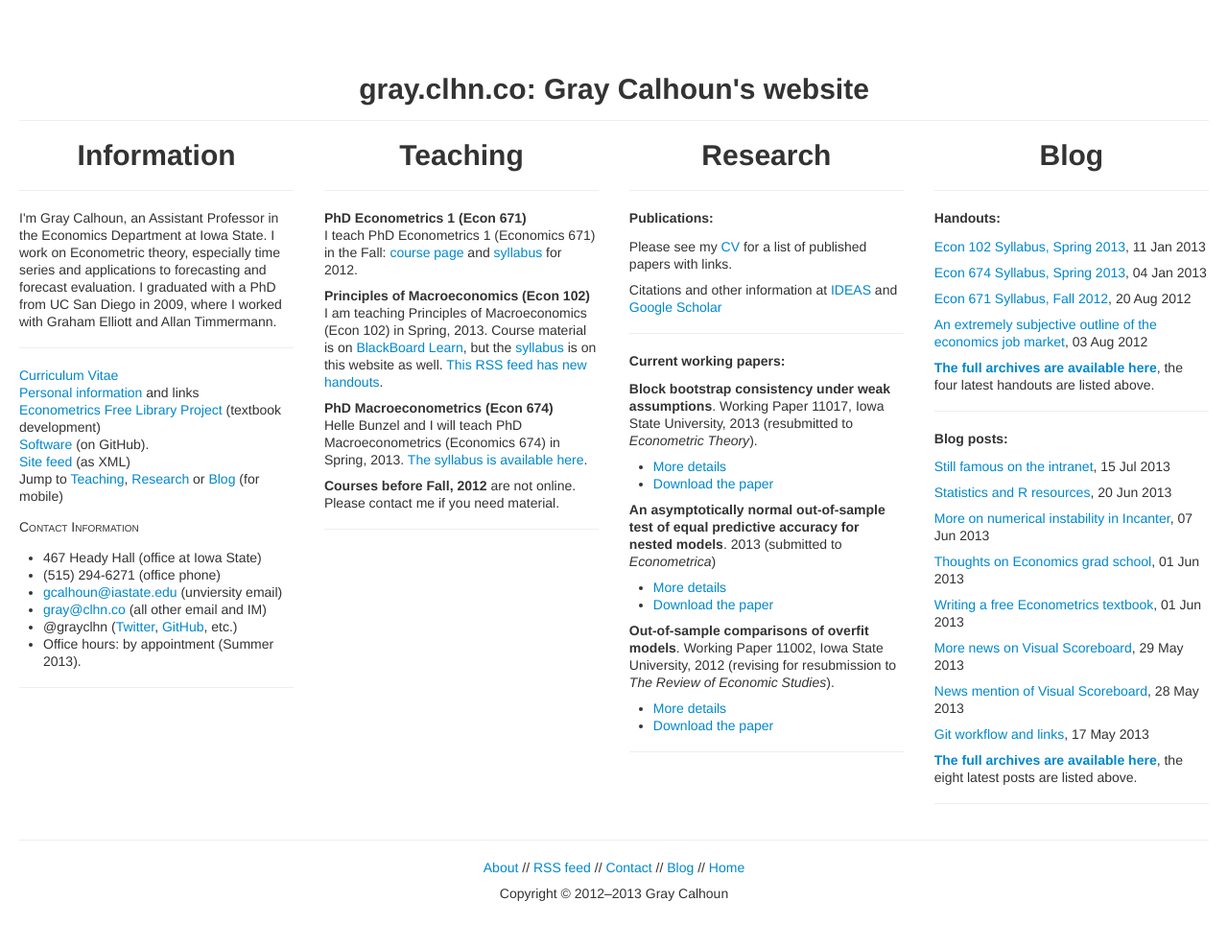
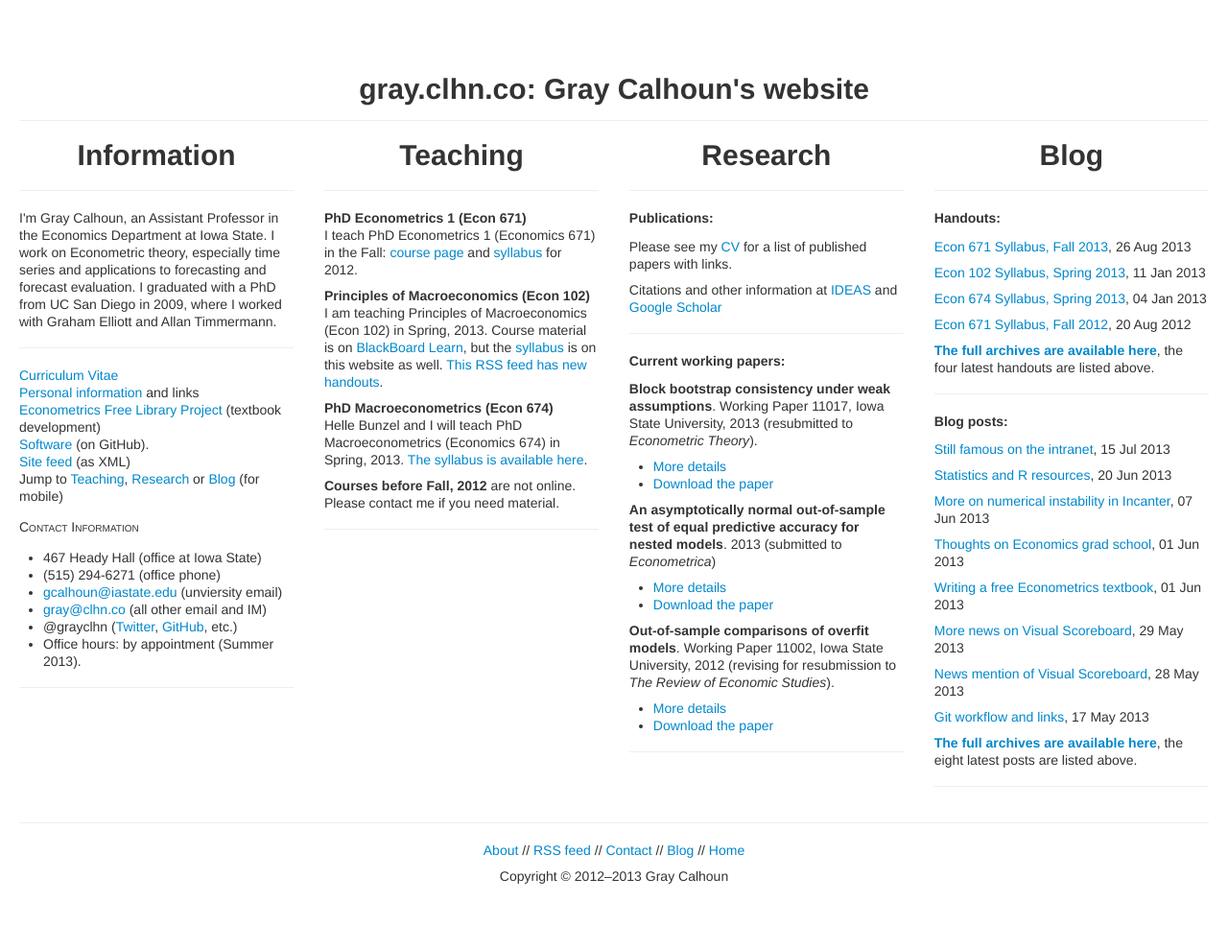
Before and after one commit to mmkuang/grayclhn.github.io, a Jekyll site: the page built from index.html, in a window 1280 px wide. Shown: the whole page at 96% size. Built offline with Jekyll 4.4.1, drawn with Linux system fonts in a browser that asks for light colours; Markdown is read by kramdown in place of the engine named in the settings; some of the changed lines change nothing that is shown.

Commit message:
Update 671 syllabus for Fall 2013
Pretty large rewrite of the syllabus, with lots of papers added
and a much more specific lecture-by-lecture breakdown of the
material.

```diff
--- a/_config.yml
+++ b/_config.yml
@@ -1 +1,2 @@
 permalink: /:categories/:year/:month/:day/:title
+markdown: rdiscount
--- /dev/null
+++ b/blog/_posts/2013-08-26-syllabus-671.md
@@ -0,0 +1,357 @@
+---
+layout: handout
+title: Econ 671 Syllabus, Fall 2013
+subtitle: Econometrics I
+nocc: true
+permalink: /671/2013/syllabus
+author: Gray Calhoun
+tags:
+  - handout
+---
+
+This class has three goals. You are going to study and learn some
+fundamental techniques in econometrics and statistics so that you can
+use them in your future research. You are also going to learn some of
+the basic theoretical concepts in econometrics so that you can
+understand new techniques when you encounter them in future classes
+and later in your career. Finally, you're going to learn how to use a
+computer to do statistical and econometric analysis.
+
+Contact information
+-------------------
+
+If you have questions about the course material, the best times to
+address them are in the scheduled lectures or during office hours. We
+can probably resolve questions or concerns about the course
+administration over email, but if you have urgent questions please
+call me or stop by my office.
+
+* Instructor:
+    * Gray Calhoun
+    * <{% include univ_email %}>
+    * {% include univ_office %}
+    * {% include univ_phone %}
+    * Office hours after lecture (11 to ~12 Tuesdays and Thursdays)
+      and by appointment
+* TA:
+    * Shufen Chen
+    * <sfchen@iastate.edu>
+    * 80C Heady Hall
+    * Office hours TBD.
+
+The course homepage is <http://{% include main_web %}/671>. I'll post
+course material there, including a copy of this syllabus.
+
+Scheduling and grading
+----------------------
+
+The class will meet twice a week for almost two hours. The next table
+lists the most important times and dates. If you have any conflicts
+please let me know as soon as possible.
+
+* Lectures: Tuesdays and Thursdays, 9:00 to 10:50 in Heady 294
+* Review sessions: Fridays, 9:00 to 11:00 in Heady 274
+* Homework: due every Thursday at 4:50
+* Final exam: due on the last day of finals week
+
+Your final grade will be based on homework and a take-home final exam;
+each counts for 50% of your grade.
+
+* You are allowed to work on the homework assignments in groups, but
+  you must write up your own version of the answers. Specifically,
+  you should not turn in an answer that is word-for-word identical to
+  a classmate's. Even if the argument is essentially the same, you
+  should write your own explanation of the answer. This is true for
+  computer code as well.
+
+* You are not allowed to discuss the final exam with other students at
+  all; it must be entirely your own work.
+
+The weekly review session will be used primarily for discussion of the
+homework and practice questions, but will also be used to present new
+material that supplements the regular lecture.
+
+Software
+--------
+
+You need to learn how to program a computer to do statistical and
+econometric analysis. We're going to use the programming language R
+in this class—it is a specialized programming language that is
+designed for sophisticated data analysis. It has three advantages
+over other statistical packages: it is very extensible, so designing
+and using new estimators is easy; the graphics it produces are
+excellent; and it is free (other packages have their own advantages as
+well, obviously). Also, I use R in my own research so my advice on
+programming is more likely to be useful than if we were to use another
+language. You can download the latest version of R from the website
+<http://www.r-project.org>. There are free manuals at the same
+website.
+
+Reading
+-------
+
+The required textbooks are [Gal97][], [CB02][], [Gre12][], and
+[KZ08][]. [Gal97][] is an excellent overview of probability and
+asymptotic theory. [CB02][] gives a good explanation of basic
+statistics. [Gre12][] will be a useful reference later in your career
+and covers many econometric estimators. [KZ08][] is relatively cheap
+and is also available online through the library (we have an
+institutional subscription to SpringerLink, which is the publisher's
+website for e-books). You may want to save pdf versions of its
+chapters to your computer instead of purchasing the book from the
+bookstore. You should also download and install the R package that
+accompanies this book, called the *AER* package.
+
+### Required texts
+
+[CB02]: #R1
+[Gal97]: #R1
+[Gre12]: #R1
+[KZ08]: #R1
+
+<a name="R1"> </a>
+
+* George Casella and Roger L. Berger. *Statistical
+  Inference*. Duxbury, 2nd edition, 2002.
+
+* A. Ronald Gallant. *An Introduction to Econometric
+  Theory*. Princeton University Press, 1997.
+
+* William H. Greene. *Econometric Analysis*. Prentice Hall, 7th
+  edition, 2012.
+
+* Christian Kleiber and Achim Zeileis. *Applied Econometrics with
+  R*. Springer, 2008.
+
+### Recommended Reading
+
+Freedman (2009) covers the intuition behind regression, is less
+technically demanding than the textbooks, and is exceptionally well
+written and insightful. Miller (2005) explains how to write up and
+present empirical research. Miller has written another book (2004,
+*The Chicago Guide to Writing about Numbers*) but all of its material
+is contained in Miller (2005). Tufte (1990, 2001) discusses effective
+statistical graphics and maps for displaying data. Polya (1945)
+discusses mathematical problem solving.
+
+* David A. Freedman. *Statistical Models: Theory and
+  practice*. Cambridge University Press, revised edition, 2009.
+
+* Jane E. Miller. *The Chicago Guide to Writing about Multivariate
+  Analysis*. University of Chicago Press, 2005.
+
+* George Polya. *How to Solve It*. Princeton University Press, 1945.
+
+* Edward R. Tufte. *Envisioning Information*. Graphics Press, 1990.
+
+* Edward R. Tufte. *The Visual Display of Quantitative
+  Information*. Graphics Press, 2nd edition, 2001.
+
+You'll be required to buy Hayashi (2000) next semester, so you may
+want to buy it now as another source of material (it uses Generalized
+Method of Moments as an organizing principle for this material).
+Bruce Hansen [has a free Econometrics textbook on his
+website][Hansen]. I'm also in the process of converting my lecture
+notes into a textbook, but it is quite disorganized now and is
+unlikely to be much help; [source code][EFLPtex] and [pdfs][EFLPpdf]
+are available on GitHub (also see <http://www.econometricslibrary.org>).
+
+[Hansen]: http://www.ssc.wisc.edu/~bhansen/econometrics/
+[EFLPtex]: https://github.com/EconometricsLibrary/CoreEconometricsText
+[EFLPpdf]: https://github.com/EconometricsLibrary/CoreEconometricsText/releases
+
+* EFLP. *Econometrics Core*. Econometrics Free Library Project,
+  <http://www.econometricslibrary.org>, in progress.
+
+* Fumio Hayashi. *Econometrics*. Princeton University Press, 2000.
+
+* Bruce Hansen. *Econometrics*.  Available at
+  <http://www.ssc.wisc.edu/~bhansen/econometrics/>, in progress.
+
+I am going to assume that you've taken undergraduate Econometrics when
+I teach the class. If you haven't, or if it's rusty, you may want to
+consult an undergraduate textbook for a less technical introduction to
+some of the material. Wooldridge (2012) is a good option. If you have
+not taken even an introductory statistics class (covering basic
+probability, sample averages, t-tests, etc.) you should buy and read
+Freedman, Pisani, and Purves (2007) ASAP (you can read it this
+weekend).  You may want to purchase older editions of these books
+since they are somewhat expensive.
+
+* David A. Freedman, Robert Pisani, and Roger
+  Purves. *Statistics*. W.W. Norton & Company, fourth edition, 2007.
+
+* Jeffrey M. Wooldridge. *Introductory Econometrics: A modern
+  approach*. Thomson Southwestern, fifth edition, 2012.
+
+This would also be a good time for you to begin reading the *Journal
+of Economic Literature* and paying attention to working papers in your
+field announced at <http://nep.repec.org>.
+
+### Other reading
+
+You should try to understand many different approaches to data
+analysis and modeling. These books span several different philosophies
+and make excellent vacation reading (many of these authors have other
+books that I'd also recommend, but it's a long list as is). In
+alphabetical order:
+
+* Joshua D. Angrist and Jörn-Steffen Pischke. *Mostly harmless
+  Econometrics: An empiricist's companion*. Princeton University
+  Press, 2009. (Also see the symposium in the Spring, 2010 issue of
+  the *Journal of Economic Perspectives* and the articles in the June,
+  2010 issue of the *Journal of Economic Literature*.)
+
+* William S. Cleveland. *Visualizing Data*. Hobart Press, 1993.
+
+* Andrew Gelman and Jennifer Hill. *Data Analysis Using Regression
+  and Multilevel/Hierarchical Models*. Cambridge University Press, 2006.
+
+* John Geweke. *Complete and Incomplete Econometric Models*.
+  Princeton University Press, 2010.
+
+* Frank E. Harrell. *Regression Modeling Strategies*. Springer, 2001.
+
+* Trevor Hastie, Robert Tibshirani, and Jerome Friedman. *The
+  Elements of Statistical Learning*. Springer, 2nd Edition, 2009.
+  Also available online (with supplemental material) at
+  <http://www-stat.stanford.edu/~tibs/ElemStatLearn/>
+
+* Charles F. Manski. *Identification for Prediction and Decision*.
+  Harvard University Press, 2007.
+
+* Paul R. Rosenbaum. *Design of Observational Studies*.  Springer, 2010.
+
+Course Material
+---------------
+
+I'll assign specific readings before each lecture during the semester.
+This is a tentative and optimistic plan:
+
+### Probability, lectures 1–4
+
+This section's material is covered in: [Gal97][] chapters 1–3;
+[CB02][] chapters 1, 2, and 4; and [Gre12][] appendix B.
+
+* Introduction (1, 2)
+* Expectation (3)
+* Multiple random variables (4)
+
+### Point estimation, lectures 5–11
+
+Covered in: [CB02][] chapters 3, 5–7, and 9; and [Gre12][] chapters 2
+and 4 and appendix C.
+
+* Introduction (5)
+* Point estimation (6–8)
+* Confidence intervals (9–10)
+* Finite sample optimality (11)
+
+### Inference, lectures 12–16
+
+Covered in: [CB02][] chapters 8 and 9; and [Gre12][] chapters 5 and 16
+and appendix C.
+
+* Introduction (12)
+* Likelihood Ratio Test (13)
+* Power and optimality (14)
+* Bayesian statistics (15)
+* Bayesian linear regression (16)
+
+### Asymptotic statistics, lectures 17–23
+
+Covered in: [Gal97][] chapter 4, [CB02][] chapters 5 and 10, and
+[Gre12][] chapter 4 and appendix D
+
+* Convergence of random variables and estimators (17)
+* Law of Large Numbers (18)
+* Central Limit Theorem (19)
+* Asymptotics for linear regression (20)
+* Distribution under local alternatives (21)
+* Asymptotic efficiency (22)
+* Bootstrap (23): [Pol98][], [Hor01][], 1–3
+
+### Understanding linear regression
+
+Read [Fis26][], [Fre91][], and [Ros05][] for general background (over
+Thanksgiving break, if not earlier) and [Gre12][] chapters 1–10 (some
+chapters are tied to specific lectures, some are not) as well as the
+following papers.
+
+* Algebraic and geometric properties of OLS (24)
+* Predictions and functional form (25)
+* Identification and causality (26): [IW07][] Lecture 1, [Rub08][];
+  [CK94][]
+* Model selection (27): [LP05][]
+* Multiple hypothesis testing (28): [RSW08][], [RS09][]
+* Endogeneity and IV (29): [IW07][] Lecture 5
+* Summary (30, time permitting)
+
+[CK94]: #R3
+[Fis26]: #R3
+[Fre91]: #R3
+[Hor01]: #R3
+[IW07]: #R3
+[LP05]: #R3
+[Pol98]: #R3
+[Ros05]: #R3
+[RS09]: #R3
+[RSW08]: #R3
+[Rub08]: #R3
+
+### Additional references
+
+<a name="R3"> </a>
+
+* **CK94:** David E. Card and Alan B. Krueger. Minimum Wages and
+  Employment: A Case Study of the Fast-Food Industry in New Jersey
+  and Pennsylvania. *American Economic Review*, 84:772–793, 1994.
+  <http://ideas.repec.org/a/aea/aecrev/v84y1994i4p772-93.html>
+
+* **Fis26:** Ronald A. Fisher. The arrangement of field
+  experiments. *Journal of the Ministry of Agriculture of Great
+  Britain*, 33:503–513, 1926.
+  <http://digital.library.adelaide.edu.au/dspace/handle/2440/15191>
+
+* **Fre91:** David A. Freedman. Statistical models and shoe leather.
+  *Sociological Methodology*, 21:291–313, 1991.
+  <http://www.jstor.org/stable/270939>
+
+* **Hor01:** Joel L. Horowitz. The bootstrap. *Handbook of econometrics*,
+  5:3159–3228, 2001. <http://ideas.repec.org/h/eee/ecochp/5-52.html>
+
+* **ImW07:** Guido W. Imbens and Jeffrey M. Wooldridge. *Lecture notes
+  for "What's new in Econometrics?"* Available online,
+  <http://www.nber.org/WNE/WNEnotes.pdf> 2007.
+
+* **LP05:** Hannes Leeb and Benedikt M. Pötscher. Model selection and
+  inference: Facts and fiction. *Econometric Theory* 21(1):21–59, 2005.
+  <http://ideas.repec.org/a/cup/etheor/v21y2005i01p21-59_05.html>
+
+* **Pol98:** Dimitris N. Politis. Computer-intensive methods in
+  statistical analysis. *Signal Processing Magazine, IEEE,*
+  15(1):39–55, 1998.  <http://math.ucsd.edu/~politis/SPprimer-289.pdf>
+
+* **RSW08:** Joseph P. Romano, Azeem M. Shaikh, and Michael
+  Wolf. Formalized data snooping based on generalized error
+  rates. *Econometric Theory*, 24(2):404–447, 2008.
+  <http://ideas.repec.org/a/cup/etheor/v24y2008i02p404-447_08.html>
+
+* **Ros05:** Paul R. Rosenbaum. Observational study. *Encyclopedia of
+  Statistics in Behavioral Science*, 3:1451–1462, 2005.
+  <http://www-stat.wharton.upenn.edu/~rosenbap/BehStatObs.pdf>
+
+* **RS09:** Paul R. Rosenbaum and Jeffrey H. Silber. Sensitivity
+  analysis for equivalence and difference in an observational study of
+  Neonatal Intensive Care Units. *Journal of the American Statistical
+  Association*, 104, 501–511.
+  <http://www-stat.wharton.upenn.edu/~rosenbap/senequivdif.pdf>
+
+* **Rub08:** Donald B. Rubin. For objective causal inference, design
+  trumps analysis. *Annals of Applied Statistics*, 2(3):808–840, 2008.
+  <http://arxiv.org/abs/0811.1640>
+
+University policies
+-------------------
+
+{% include university-policies.md %}
```
